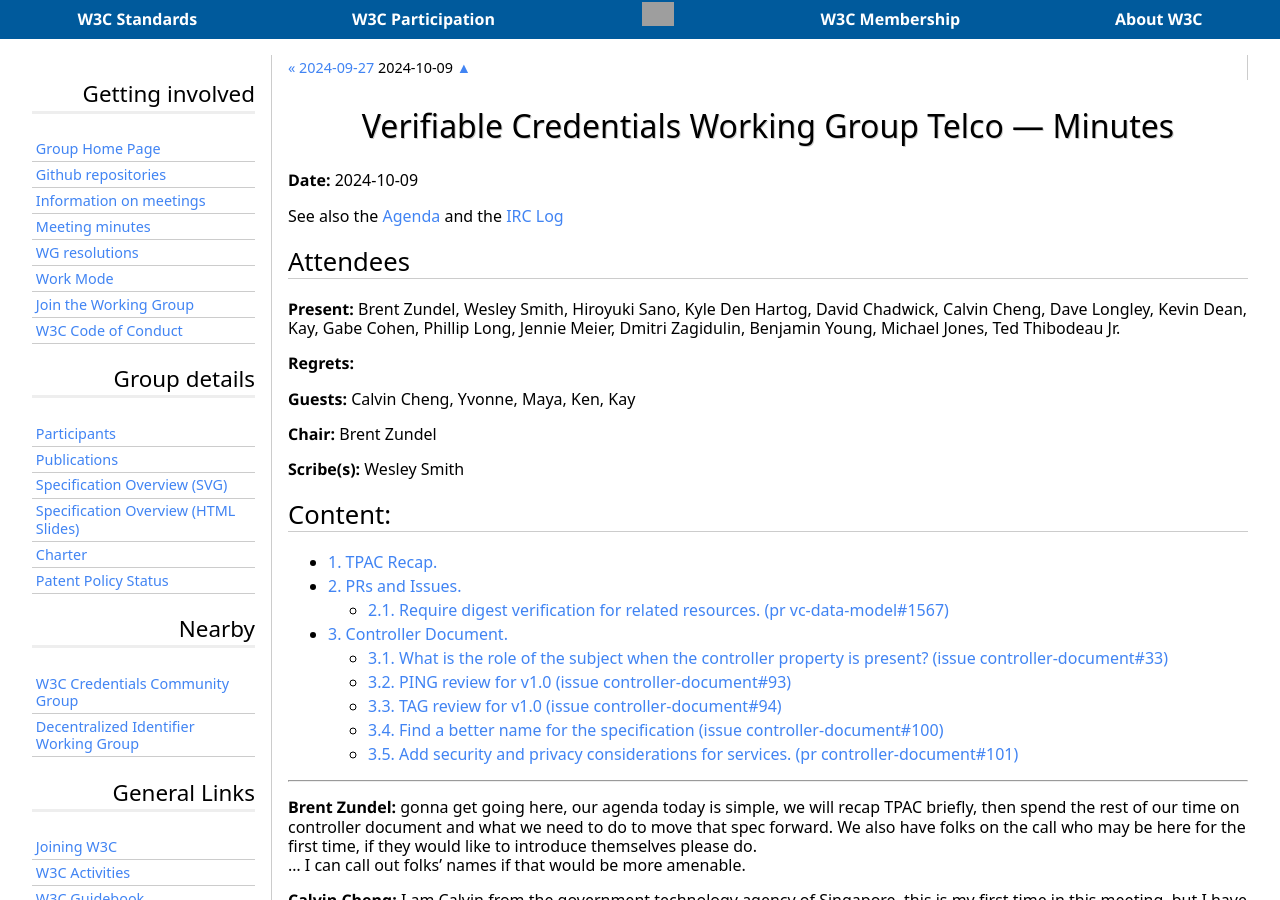
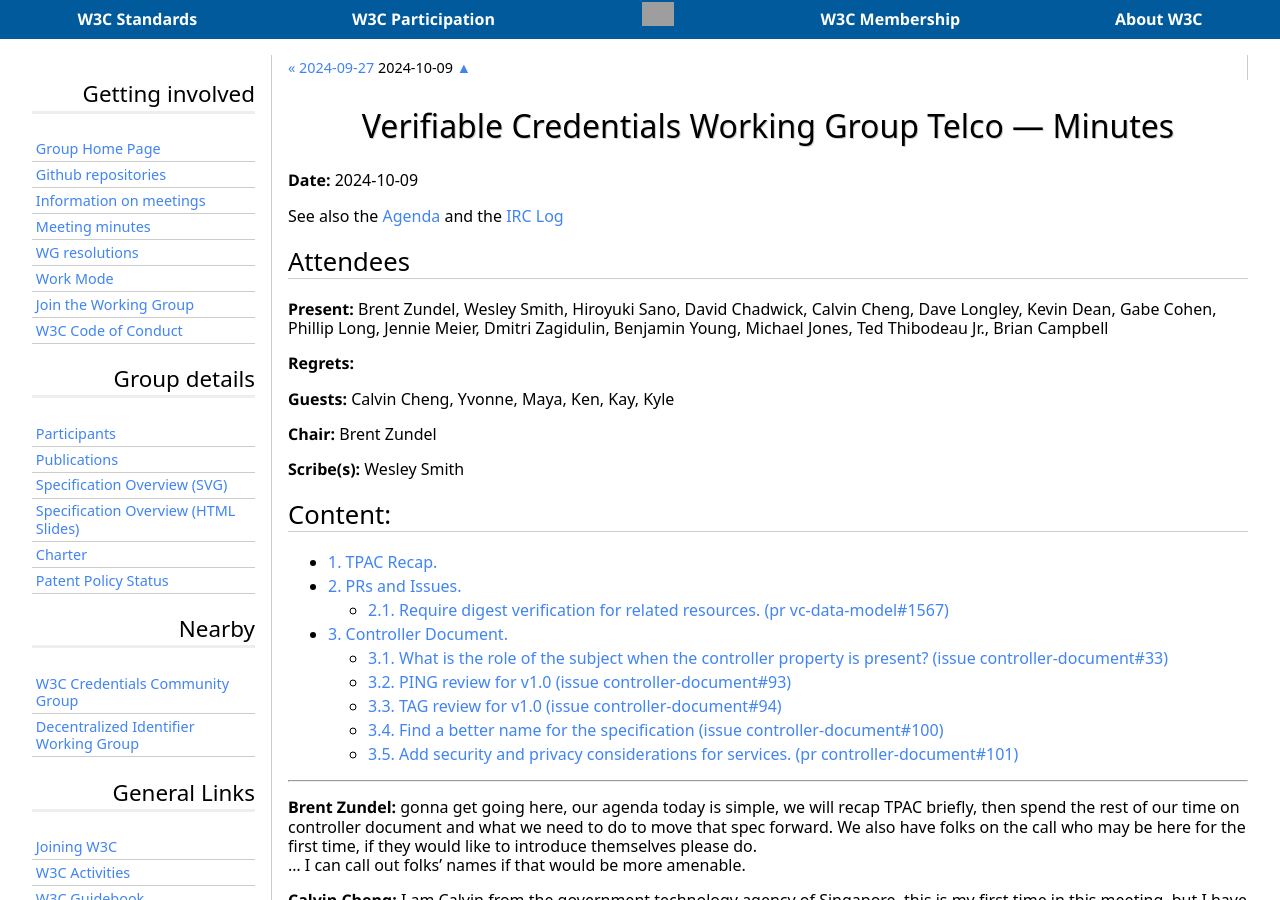
Before and after one commit to w3c/verifiable-credentials, a Jekyll site: the page built from _minutes/2024-10-09-vcwg.md, in a window 1280 px wide and 900 px high. Built offline with Jekyll 4.4.1, drawn with Linux system fonts in a browser that asks for light colours; some web fonts are replaced; grey boxes are pictures that could not be loaded.

Commit message:
Amending the minutes by adding a participant

```diff
--- a/_minutes/2024-10-09-vcwg.md
+++ b/_minutes/2024-10-09-vcwg.md
@@ -138,11 +138,11 @@
 
 ## Attendees
 {: .no_toc}
-**Present:** Brent Zundel, Wesley Smith, Hiroyuki Sano, Kyle Den Hartog, David Chadwick, Calvin Cheng, Dave Longley, Kevin Dean, Kay, Gabe Cohen, Phillip Long, Jennie Meier, Dmitri Zagidulin, Benjamin Young, Michael Jones, Ted Thibodeau Jr.
+**Present:** Brent Zundel, Wesley Smith, Hiroyuki Sano, David Chadwick, Calvin Cheng, Dave Longley, Kevin Dean, Gabe Cohen, Phillip Long, Jennie Meier, Dmitri Zagidulin, Benjamin Young, Michael Jones, Ted Thibodeau Jr., Brian Campbell
 
 **Regrets:**
 
-**Guests:** Calvin Cheng, Yvonne, Maya, Ken, Kay
+**Guests:** Calvin Cheng, Yvonne, Maya, Ken, Kay, Kyle
 
 **Chair:** Brent Zundel
 
@@ -219,7 +219,7 @@
 **Brent Zundel:** I have a response drafted, I expect to respond and merge the PR today, after which feel free to make the request.
 … that covers TPAC unless folks have additional.
 
-**???:** the comments on the changes after candidate rec were mine, I stand by them and they were not made in ignorance. The given change does not represent any form of compromise. My commentary was factual and I would appreciate if "ignorance" were not used.
+**Brian Campbell:** the comments on the changes after candidate rec were mine, I stand by them and they were not made in ignorance. The given change does not represent any form of compromise. My commentary was factual and I would appreciate if "ignorance" were not used.
 
 ### 2. PRs and Issues.
 {: #section2}
```
